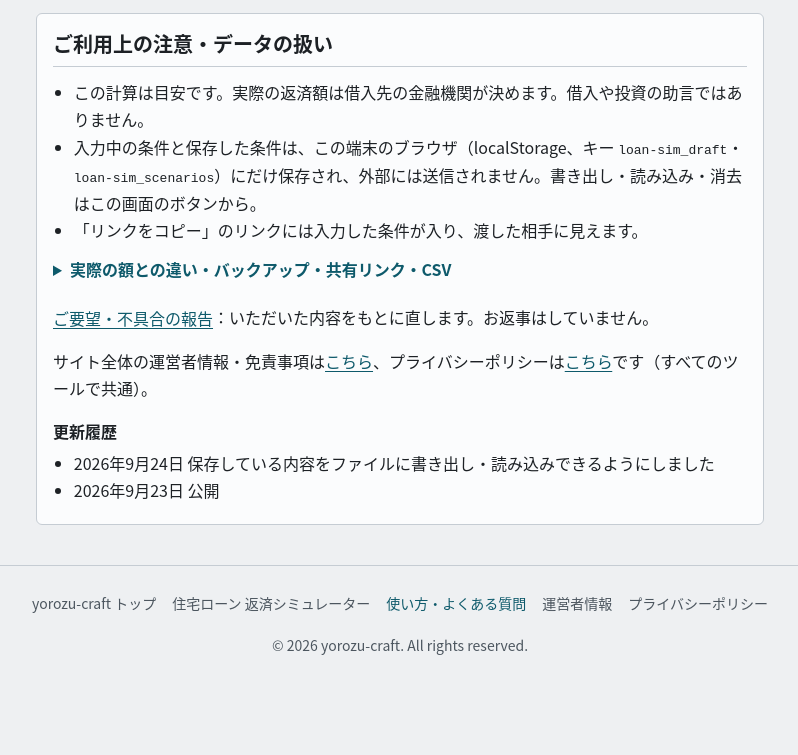
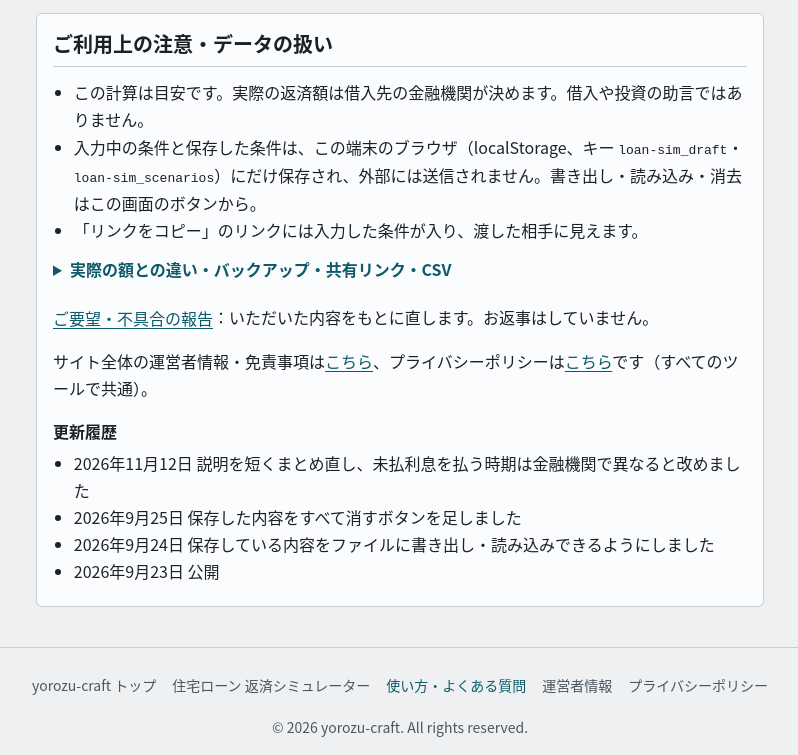
Before and after one commit to YouheiOonuki/loan-sim, a plain HTML site: page guide.html in a window 1280 px wide. Shown: the part 2206-2961 px from the top of the page, without its empty margins (240-1038 px from the left). Before the commit the page ends 2880 px from the top, so only its background shows below. Drawn offline with Linux system fonts and the light colour scheme.

Commit message:
使い方の更新履歴に 09-25・11-12 の 2 行（Q-299）
ea77448（消すボタン）、83b2591・b8f978d（本文の短縮・未払利息の文）。10-14 の言い回し・10-19 の h1 の空白は意味が変わらないので数えない。measure.py OK。

Co-Authored-By: Claude Opus 5.5 <noreply@anthropic.com>

```diff
--- a/guide.html
+++ b/guide.html
@@ -208,6 +208,8 @@
 
       <h3 id="changelog">更新履歴</h3>
       <ul>
+        <li><time datetime="2026-11-12">2026年11月12日</time> 説明を短くまとめ直し、未払利息を払う時期は金融機関で異なると改めました</li>
+        <li><time datetime="2026-09-25">2026年9月25日</time> 保存した内容をすべて消すボタンを足しました</li>
         <li><time datetime="2026-09-24">2026年9月24日</time> 保存している内容をファイルに書き出し・読み込みできるようにしました</li>
         <li><time datetime="2026-09-23">2026年9月23日</time> 公開</li>
       </ul>
```
